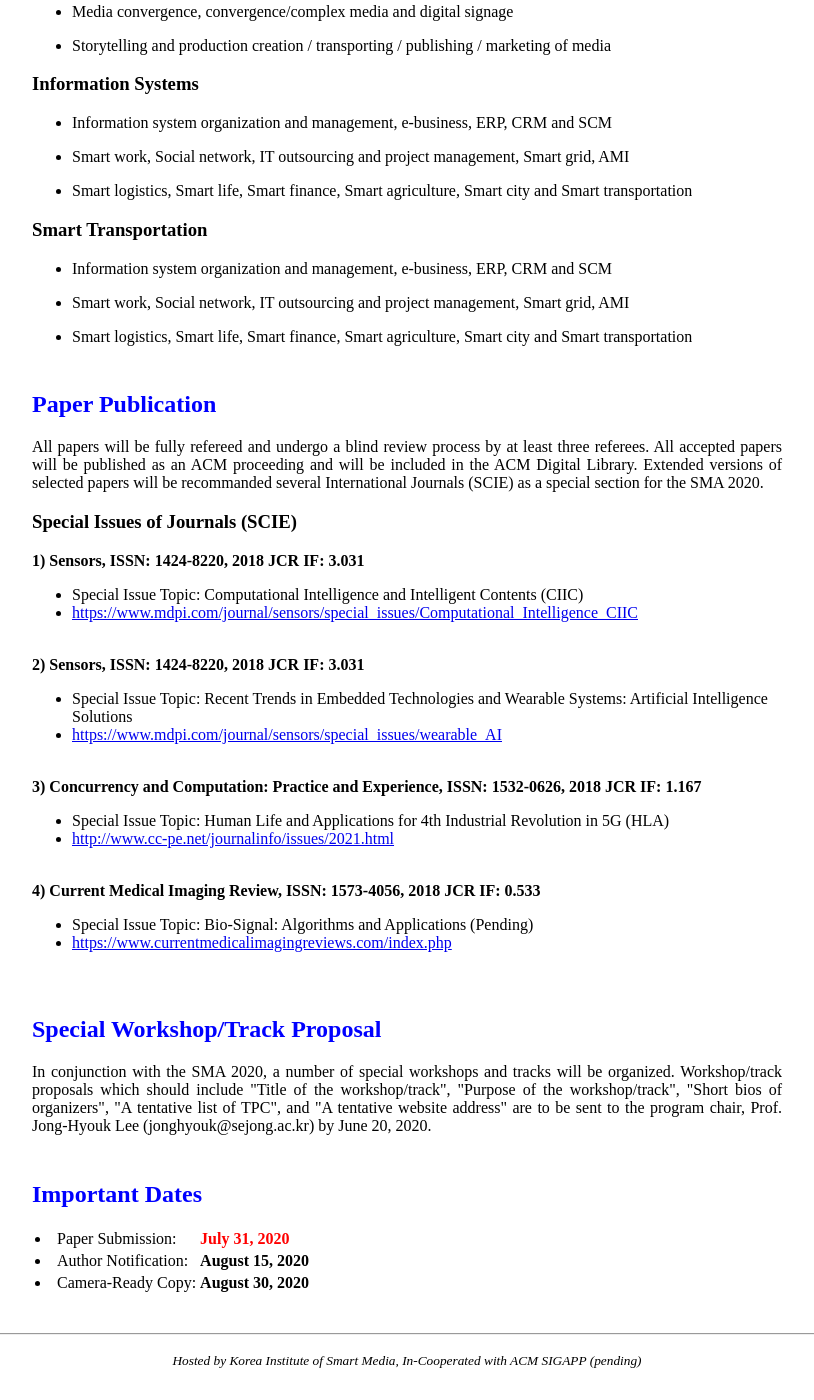
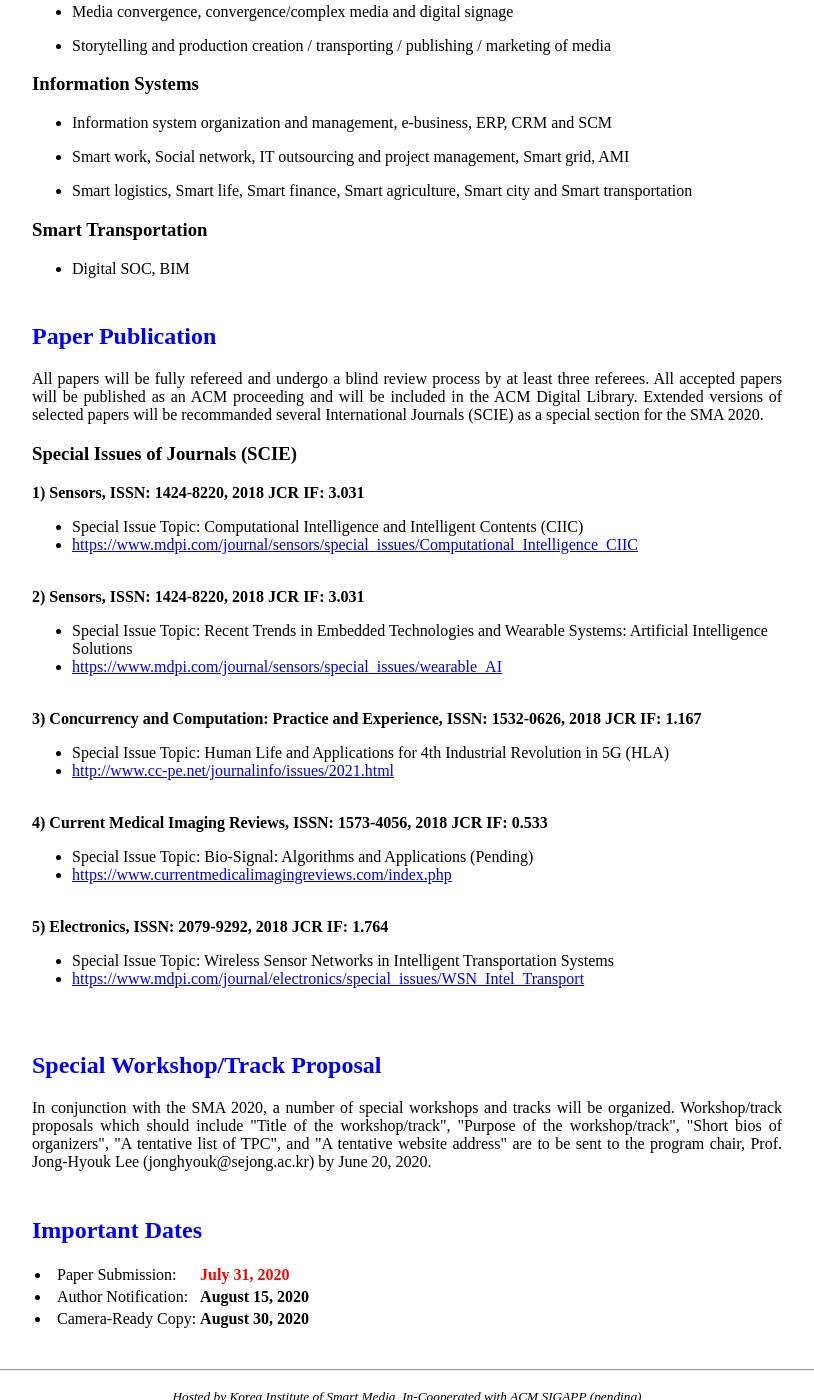
Before and after one commit to icea-conf/sma-2020.github.io, a Jekyll site: the page built from papers/index.html, in a window 1280 px wide and 1400 px high, scrolled down 690 px. Shown: the whole window, without its empty margins (233-1047 px from the left). Built offline with Jekyll 4.4.1, drawn with Linux system fonts in a browser that asks for light colours.

Commit message:
Update index.html

```diff
--- a/papers/index.html
+++ b/papers/index.html
@@ -37,9 +37,7 @@ title: SMA 2020
                               </ul>
                         <h3>Smart Transportation</h3>
                               <ul>
-                                    <li><p>Information system organization and management, e-business, ERP, CRM and SCM</p></li>
-                                    <li><p>Smart work, Social network, IT outsourcing and project management, Smart grid, AMI</p></li>
-                                    <li><p>Smart logistics, Smart life, Smart finance, Smart agriculture, Smart city and Smart transportation</p></li>
+                                    <li><p>Digital SOC, BIM</p></li>
                               </ul>
             </div>
 
@@ -66,10 +64,16 @@ title: SMA 2020
                                     <li><a style="text-align: justify" href='http://www.cc-pe.net/journalinfo/issues/2021.html'>http://www.cc-pe.net/journalinfo/issues/2021.html</a></li><br>
                               </ul>
 
-                        <b>4) Current Medical Imaging Review, ISSN: 1573-4056, 2018 JCR IF: 0.533</b>
+                        <b>4) Current Medical Imaging Reviews, ISSN: 1573-4056, 2018 JCR IF: 0.533</b>
                               <ul>
                                     <li><a>Special Issue Topic: Bio-Signal: Algorithms and Applications (Pending)</a></li>
                                     <li><a style="text-align: justify" href='https://www.currentmedicalimagingreviews.com/index.php'>https://www.currentmedicalimagingreviews.com/index.php</a></li><br>
+                              </ul>
+
+                        <b>5) Electronics, ISSN: 2079-9292, 2018 JCR IF: 1.764</b>
+                              <ul>
+                                    <li><a>Special Issue Topic: Wireless Sensor Networks in Intelligent Transportation Systems</a></li>
+                                    <li><a style="text-align: justify" href='https://www.mdpi.com/journal/electronics/special_issues/WSN_Intel_Transport'>https://www.mdpi.com/journal/electronics/special_issues/WSN_Intel_Transport</a></li><br>
                               </ul>
             </div>
 
```
